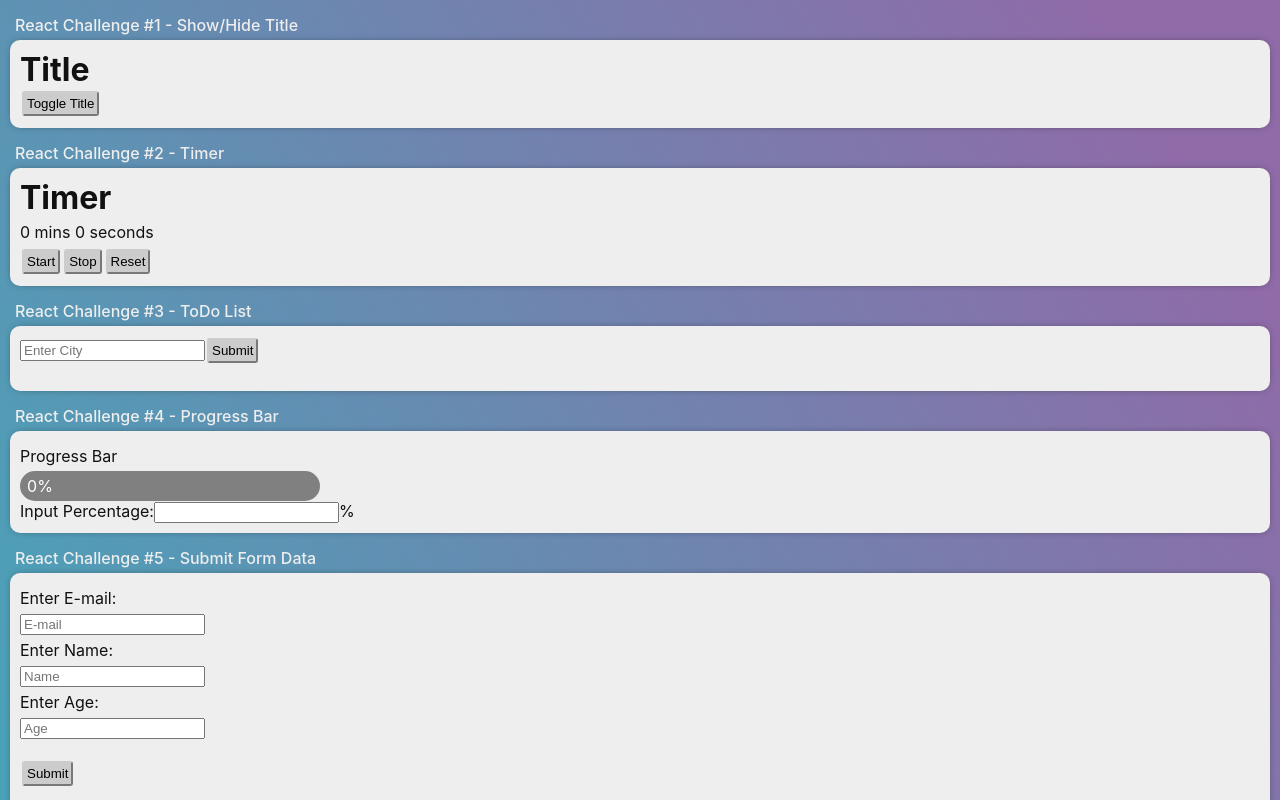
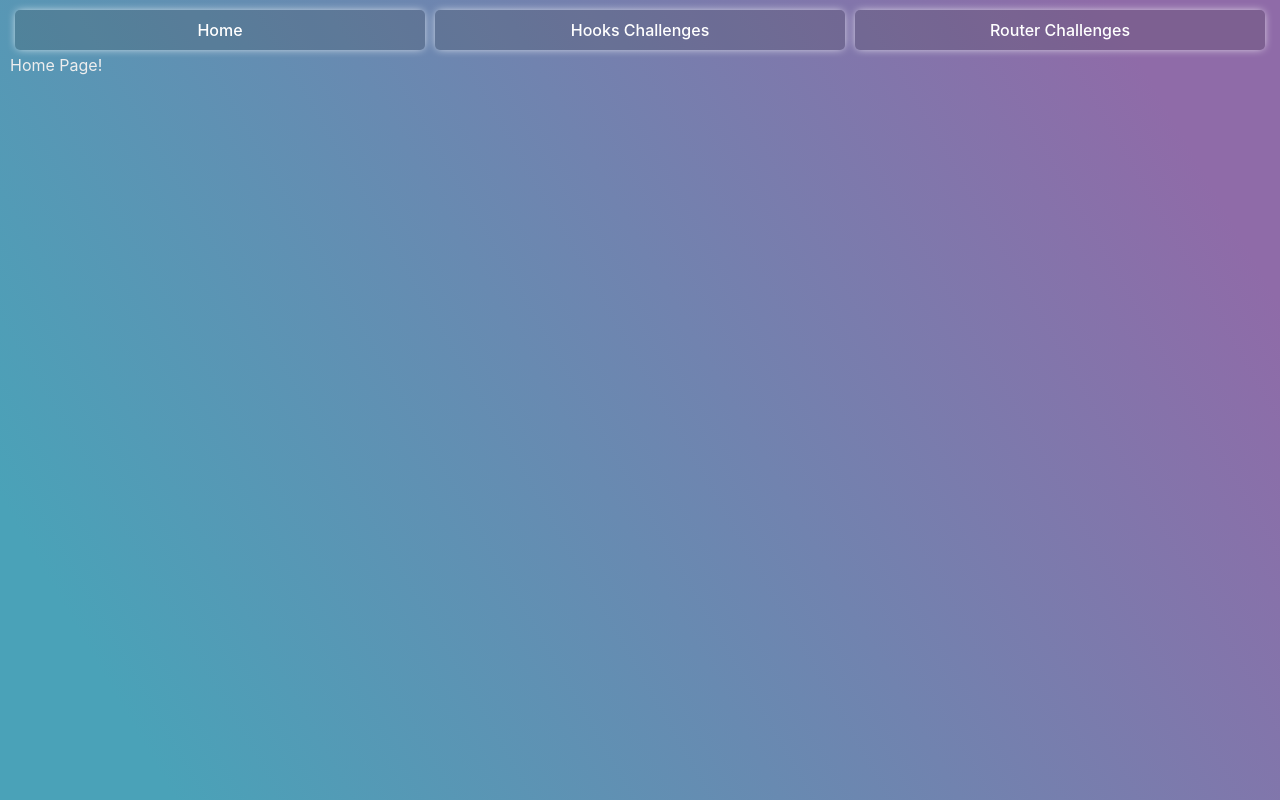
Before and after one commit to nproctor/ReactChallenges, a React (Create React App) app: page / in a window 1280 px wide. Shown: the top 800 px of the page. Built offline with nearby package versions, Linux system fonts and the light colour scheme.

Commit message:
Add Navigation bar

```diff
--- a/package.json
+++ b/package.json
@@ -13,7 +13,9 @@
     "@types/react-dom": "^18.3.0",
     "react": "^18.3.1",
     "react-dom": "^18.3.1",
+    "react-router-dom": "^6.26.1",
     "react-scripts": "5.0.1",
+    "styled-components": "^6.1.12",
     "typescript": "^4.9.5",
     "web-vitals": "^2.1.4"
   },
--- a/src/App.tsx
+++ b/src/App.tsx
@@ -5,16 +5,12 @@ import ShowHideTitle from './components/ShowHideTitle/ShowHideTitle';
 import SubmitFormData from './components/SubmitFormData/SubmitFormData';
 import Timer from './components/Timer/Timer';
 import ToDoList from './components/ToDoList/ToDoList';
+import Navigation from './Navigation';
 
 function App() {
   return (
     <div className="App">
-      <ShowHideTitle/>
-      <Timer/>
-      <ToDoList/>
-      <ProgressBar/>
-      <SubmitFormData/>
-      <Countdown/>
+      <Navigation/>
     </div>
   );
 }
--- /dev/null
+++ b/src/Navigation.style.tsx
@@ -0,0 +1,27 @@
+import { NavLink } from "react-router-dom";
+import styled from "styled-components";
+
+export const StyledNavLink = styled(NavLink)`
+    text-decoration: none;
+    font-weight: 500;
+    box-shadow: 0px 0px 10px -2px #ffffff;
+    background: #33333333 ;
+    border-radius: 5px;
+    padding: 10px;
+    margin: 0px 5px 5px 5px;
+    flex: 1 1;
+    color: white;
+    text-align: center;
+
+    &:hover {
+        background-color: #ffffff33;
+    }
+
+    &:active {
+        background-color: #ffffff55;
+    }
+`;
+
+export const StyledNav = styled.nav`
+    display: flex;
+`;
--- /dev/null
+++ b/src/Navigation.tsx
@@ -0,0 +1,22 @@
+import { NavLink, BrowserRouter, Routes, Route } from 'react-router-dom';
+import HomePage from './pages/HomePage';
+import HooksPage from './pages/HooksPage';
+import RouterPage from './pages/RouterPage';
+import { StyledNavLink, StyledNav } from './Navigation.style';
+const Navigation = () => {
+    return (
+        <BrowserRouter>
+            <StyledNav>
+                <StyledNavLink to=""> Home </StyledNavLink>
+                <StyledNavLink to="hooks"> Hooks Challenges </StyledNavLink>
+                <StyledNavLink to="router"> Router Challenges </StyledNavLink>
+            </StyledNav>
+            <Routes>
+                <Route path="/" element={<HomePage/>} />
+                <Route path="/hooks" element={<HooksPage/>} />
+                <Route path="/router" element={<RouterPage/>} />
+            </Routes>
+        </BrowserRouter>
+    )
+}
+export default Navigation;
--- /dev/null
+++ b/src/pages/HomePage.tsx
@@ -0,0 +1,7 @@
+const HomePage = () => {
+    return (
+        <div> Home Page! </div>
+    )
+}
+
+export default HomePage;
--- /dev/null
+++ b/src/pages/HooksPage.tsx
@@ -0,0 +1,21 @@
+import Countdown from "../components/Countdown/Countdown";
+import ProgressBar from "../components/ProgressBar/ProgressBar";
+import ShowHideTitle from "../components/ShowHideTitle/ShowHideTitle";
+import SubmitFormData from "../components/SubmitFormData/SubmitFormData";
+import Timer from "../components/Timer/Timer";
+import ToDoList from "../components/ToDoList/ToDoList";
+
+const HooksPage = () => {
+    return (
+        <div>
+            <ShowHideTitle />
+            <Timer />
+            <ToDoList />
+            <ProgressBar />
+            <SubmitFormData />
+            <Countdown />
+        </div>
+    );
+}
+
+export default HooksPage;
--- /dev/null
+++ b/src/pages/RouterPage.tsx
@@ -0,0 +1,7 @@
+const RouterPage = () => {
+    return (
+        <div> Router Page! </div>
+    )
+}
+
+export default RouterPage;
```
Also changed, not shown: 1 other file (tests, documents, lock files or other folders).
